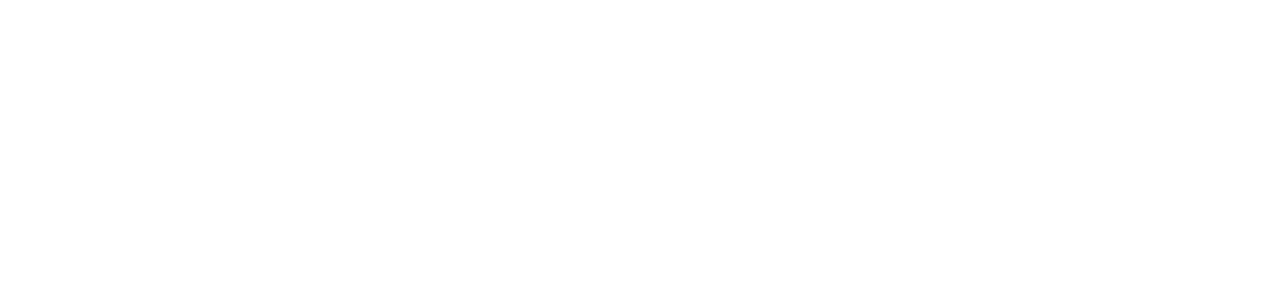
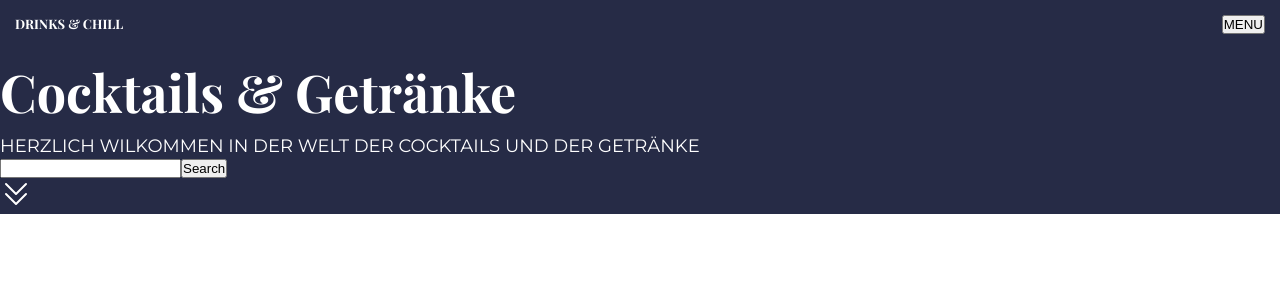
Before and after one commit to Sivagajan/Drinks-Chill, a React (Create React App) app: page / in a window 1280 px wide. Shown: the top 300 px of the page. Built offline with nearby package versions, Linux system fonts and the light colour scheme.

Commit message:
Stanislav  (#6)
* img arrow

* arrow added

* arrow 3

Co-authored-by: Stanni11 <supercoder@SuperCoders-Air.fritz.box>

```diff
--- a/src/App.js
+++ b/src/App.js
@@ -5,7 +5,7 @@ import Header from './components/header/Header.jsx'
 function App() {
   return (
     <div className="App">
-      <img src="" alt="" />
+      <Header></Header>
     </div>
   );
 }
--- a/src/components/header/Header.jsx
+++ b/src/components/header/Header.jsx
@@ -1,5 +1,3 @@
-import { FaBeer } from 'react-icons/fa';
-import { IoIosArrowDown } from "react-icons/io";
 import style from './Header.module.css'
 
 const Header = () => {
```
